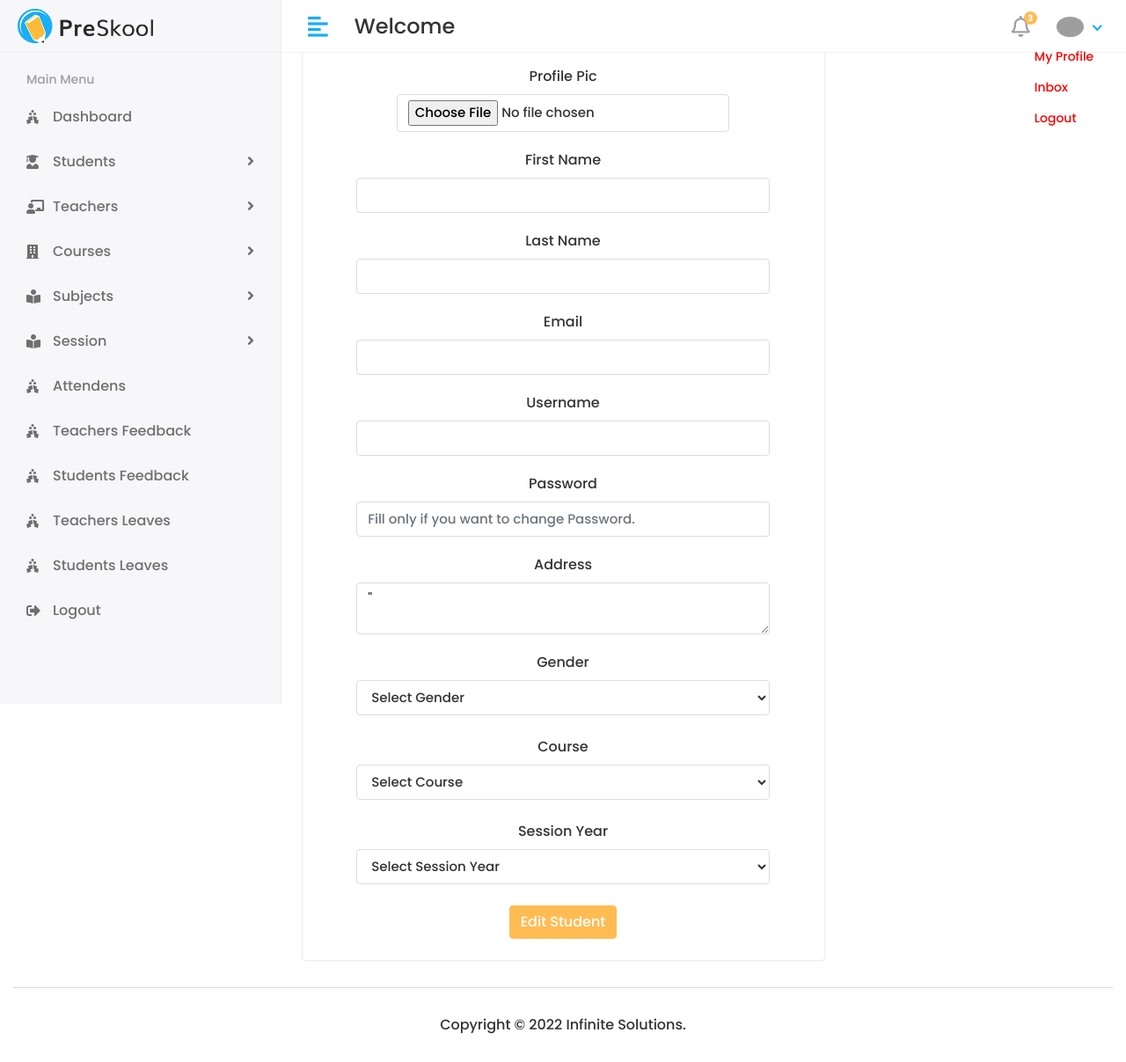
After one commit to raofaisalmaqbool/School_Management_System, a Django app: template templates/principal/edit_student.html in a window 1280 px wide. The commit adds this page. Shown: the whole page at 88% size. Run offline with Django 3.2, Linux system fonts and the light colour scheme; the template is opened without the code that fills it, so the values that code supplies are empty; some libraries are stand-ins or nearby versions; grey boxes are pictures that could not be loaded.

Commit message:
student edit configration from frontend and backend

```diff
--- a/School_Management_System/urls.py
+++ b/School_Management_System/urls.py
@@ -36,6 +36,7 @@ urlpatterns = [
     #path('Hod/Student/Add',Hod_Views.ADD_STUDENT,name='add_student'),
     path('principal/student/add',principal_views.add_student, name='add_student'),
     path('principal/student/view',principal_views.view_student,name='view_student'),
+    path('principal/student/edit/<str:id>',principal_views.edit_student,name='edit_student'),
 
 
 
--- /dev/null
+++ b/templates/principal/edit_student.html
@@ -0,0 +1,100 @@
+{% extends 'base.html' %}
+{% block content %}
+<center>
+                  <div class="col-sm-6">
+                     <div class="card">
+                        <div class="card-body">
+
+                           <form method="post" action="{% url 'add_student' %}" enctype="multipart/form-data">
+                              {% csrf_token %}
+                                 <div class="col-9">
+                                    <h5 class="form-title"><span>Edit Student</span></h5>
+                                 </div>
+
+                                 {% include 'includes/messages.html' %}
+
+                                 <div class="col-sm-9">
+                                    <div class="form-group">
+                                       <label>Profile Pic</label>
+                                       <input type="file" class="form-control" name="profile_pic" >
+                                         <input type="text" class="form-control" name="student_id" value="{% for i in student %}{{i.admin.id}}{% endfor %}" hidden>
+                                    </div>
+                                 </div>
+                                 <div class="col-sm-11">
+                                    <div class="form-group">
+                                       <label>First Name</label>
+                                       <input type="text" class="form-control" name="first_name" value="{% for i in student %}{{i.admin.first_name}}{% endfor %}" >
+                                    </div>
+                                 </div>
+                                 <div class="col-sm-11">
+                                    <div class="form-group">
+                                       <label>Last Name</label>
+                                       <input type="text" class="form-control" name="last_name" value="{% for i in student %}{{i.admin.last_name}}{% endfor %}" >
+                                    </div>
+                                 </div>
+                               <div class="col-sm-11">
+                                    <div class="form-group">
+                                       <label>Email</label>
+                                       <input type="text" class="form-control" name="email" value="{% for i in student %}{{i.admin.email}}{% endfor %}" >
+                                    </div>
+                                 </div>
+                               <div class="col-sm-11">
+                                    <div class="form-group">
+                                       <label>Username</label>
+                                       <input type="text" class="form-control" name="username" value="{% for i in student %}{{i.admin.username}}{% endfor %}" >
+                                    </div>
+                                 </div>
+                               <div class="col-sm-11">
+                                    <div class="form-group">
+                                       <label>Password</label>
+                                       <input type="password" class="form-control" name="password"  placeholder="Fill only if you want to change Password." >
+                                    </div>
+                                 </div>
+                               <div class="col-sm-11">
+                                    <div class="form-group">
+                                        <label>Address</label>
+                                        <textarea class="form-control" name="address" required >{% for i in student %}{{i.address}}{% endfor %}"</textarea>
+                                    </div>
+                                 </div>
+
+                               <div class="col-sm-11">
+                                    <label>Gender</label>
+                                       <select class="form-control" name="gender" >
+                                          <option>Select Gender</option>
+                                          <option value="Female">Female</option>
+                                          <option value="Male">Male</option>
+                                          <option value="Others">Others</option>
+                                       </select>
+                                 </div>
+                               <br>
+                               <div class="col-sm-11">
+                                    <label>Course</label>
+                                       <select class="form-control" name="course_id" >
+                                          <option>Select Course</option>
+                                           {% for i in course %}
+                                          <option value="{{i.id}}">{{i.name}}</option>
+                                           {% endfor %}
+                                       </select>
+                                 </div>
+                              <br>
+                               <div class="col-sm-11">
+                                    <label>Session Year</label>
+                                       <select class="form-control" name="session_year_id" >
+                                          <option>Select Session Year</option>
+                                           {% for i in session_year %}
+                                          <option value="{{i.id}}">{{i.session_start}} To {{i.session_end}}</option>
+                                          {% endfor %}
+                                       </select>
+                                 </div>
+                               <br>
+                                 <div class="col-12">
+                                    <button type="submit" class="btn btn-primary">Edit Student</button>
+                                 </div>
+
+                           </form>
+
+                        </div>
+                     </div>
+                  </div>
+                </center>
+{% endblock %}
--- a/templates/principal/view_student.html
+++ b/templates/principal/view_student.html
@@ -63,7 +63,7 @@
                            <td>{{i.updated_at}}</td>
                            <td class="text-right">
                               <div class="actions">
-                                 <a href="#" class="btn btn-sm bg-success-light mr-2">
+                                 <a href="{% url 'edit_student' i.id %}" class="btn btn-sm bg-success-light mr-2">
                                  <i class="fas fa-pen"></i>
                                  </a>
                                  <a href="#" class="btn btn-sm bg-danger-light">
```
Also changed, not shown: School_Management_System/principal_views.py (+13 -0 lines), templates/principal/add_student.html (+4 -4 lines).
